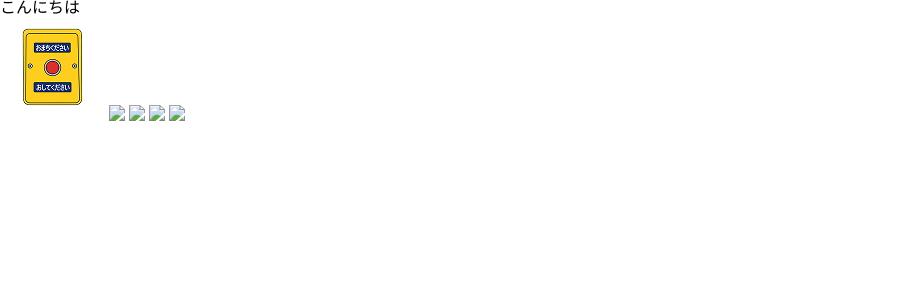
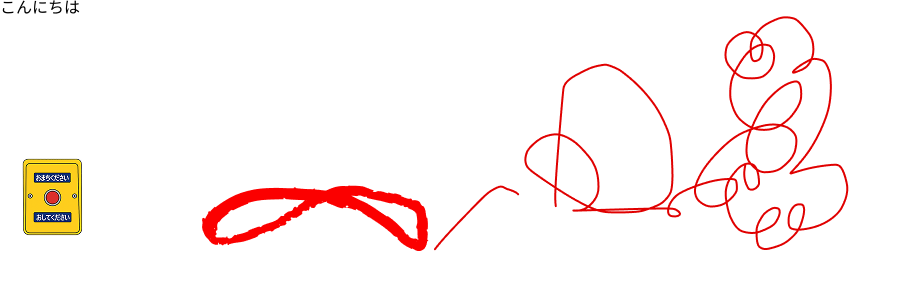
Before and after one commit to syake39/aaaaaaaaa, a plain HTML site: page index.html in a window 1280 px wide. Shown: the whole page, without its empty margins (0-910 px from the left). Drawn offline with nearby package versions, Linux system fonts and the light colour scheme.

Commit message:
Update index.html

```diff
--- a/index.html
+++ b/index.html
@@ -12,10 +12,10 @@
   <div class="text-wrapper">こんにちは</div>
   <div class="rectangle"></div>
   <img class="buttn" src="buttn 1.png" />
-  <img class="vector" src="Vector 1" />
-  <img class="img" src="Vector 2" />
-  <img class="vector-2" src="Vector 3" />
-  <img class="vector-3" src="Vector 4" />
+  <img class="vector" src="Vector 1.png" />
+  <img class="img" src="Vector 2.png" />
+  <img class="vector-2" src="Vector 3.png" />
+  <img class="vector-3" src="Vector 4.png" />
       </div>
     </div>
   </body>
```
